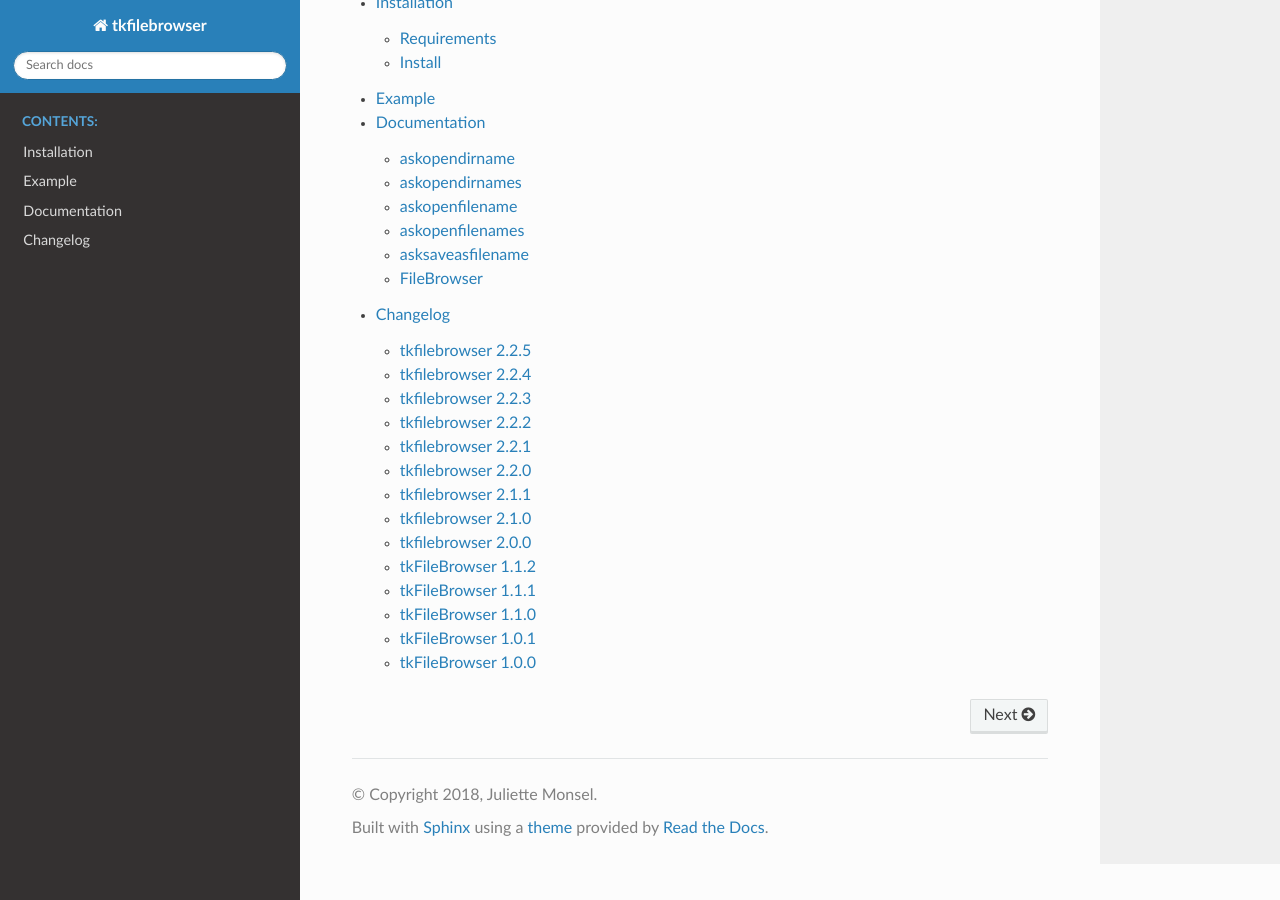
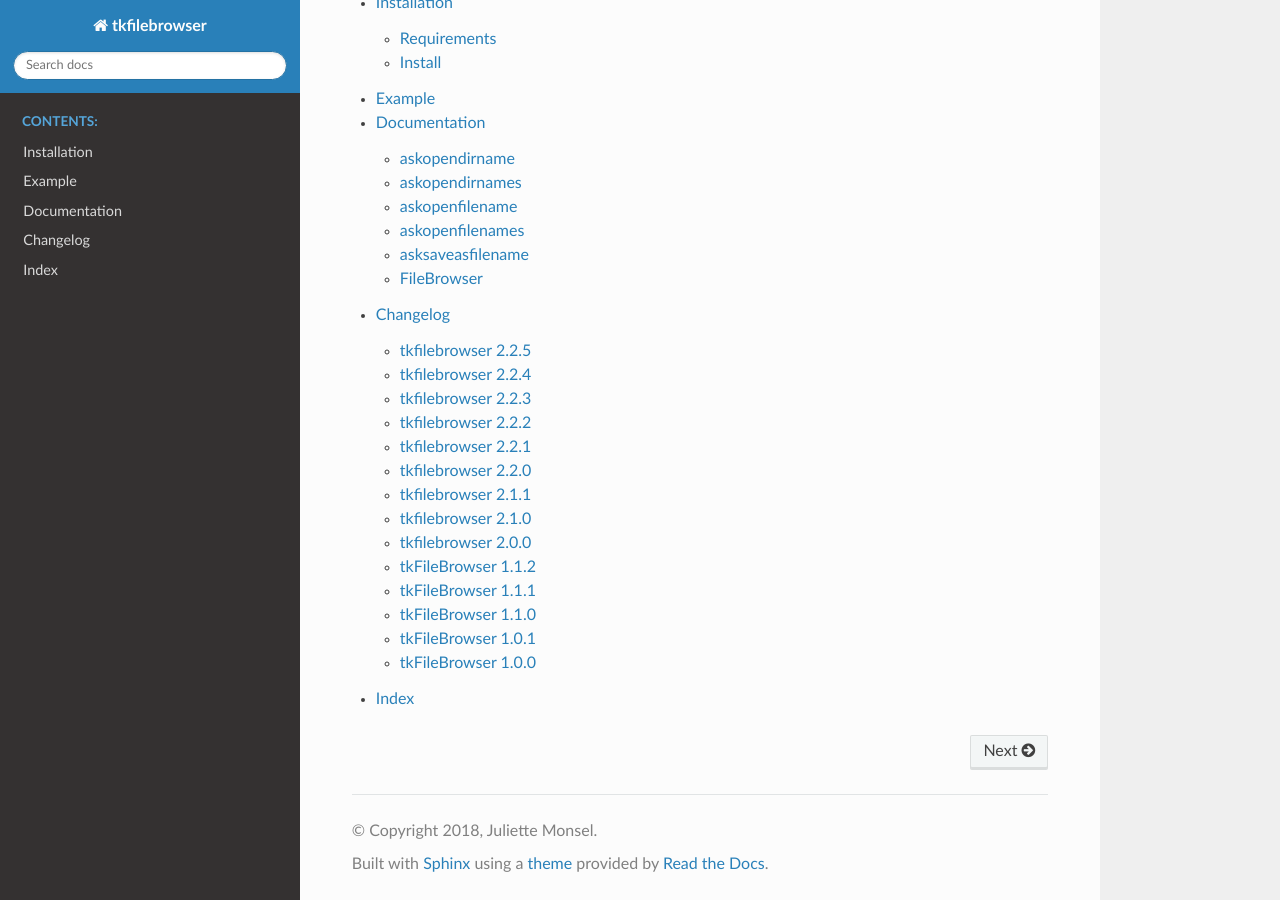
Before and after one commit to j4321/tkFileBrowser, a Sphinx documentation site: the page built from docs/index.rst, in a window 1280 px wide and 900 px high, scrolled down 655 px. Built offline with Sphinx 7.4.7 and the Read the Docs theme 2.0.0, drawn with Linux system fonts in a browser that asks for light colours.

Commit message:
Update docs

```diff
--- /dev/null
+++ b/docs/genindex.rst
@@ -0,0 +1,2 @@
+Index
+=====
--- a/docs/index.rst
+++ b/docs/index.rst
@@ -6,7 +6,7 @@
 tkfilebrowser
 =============
 
-|Release|_ |Linux| |Travis| |Codecov| |License| |Doc|
+|Release| |Linux| |Travis| |Codecov| |License| |Doc|
 
 tkfilebrowser is an alternative to tkinter.filedialog that allows the
 user to select files or directories. The GUI is written with tkinter but
```
Also changed, not shown: other parts of docs/index.rst (+2 -2 lines).
